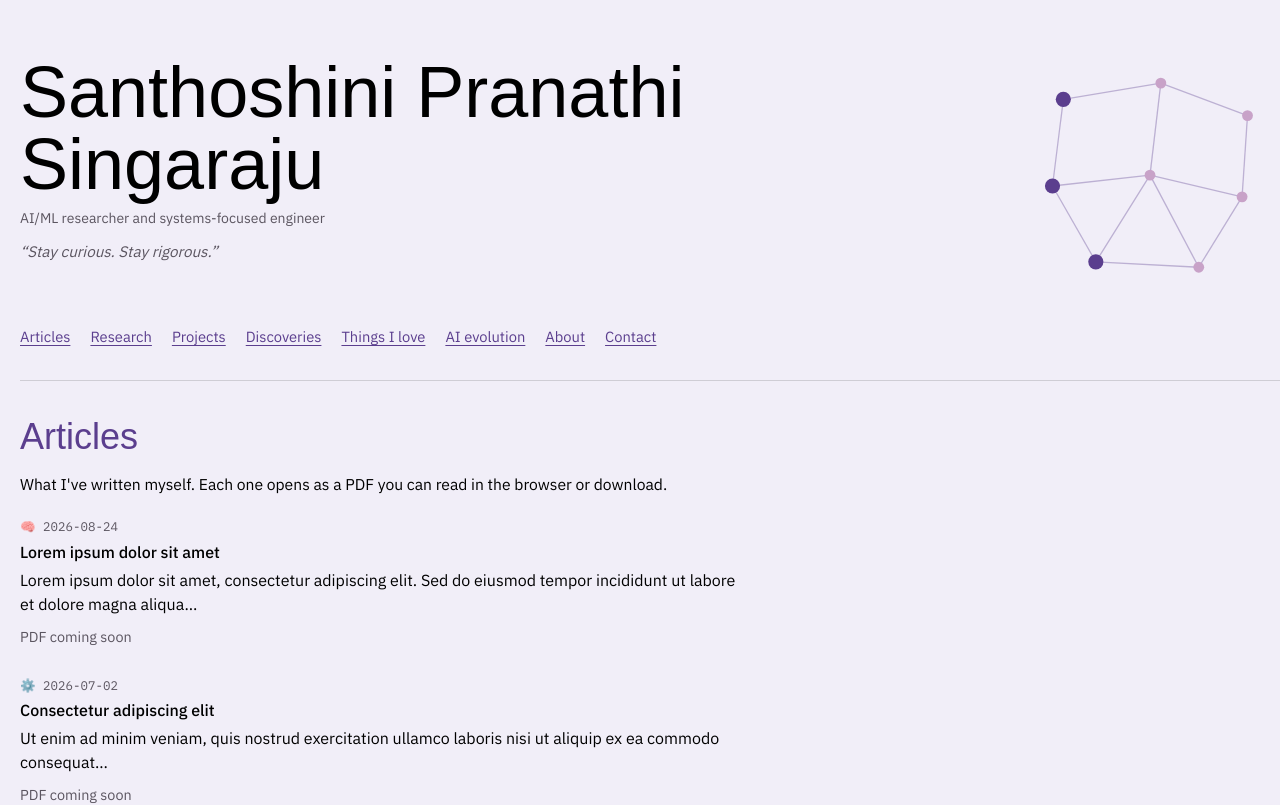
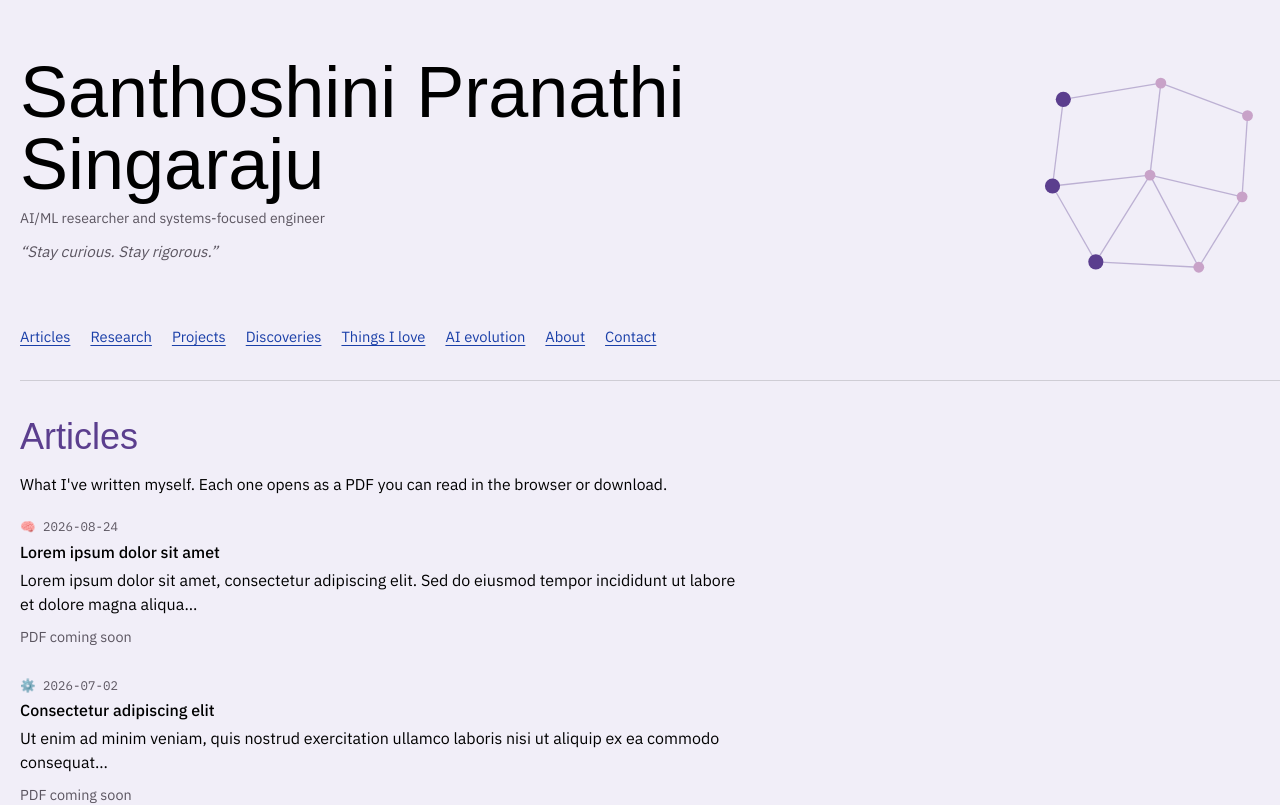
Before and after one commit to pranathi000/portfolio, a Next.js app: page / in a window 1280 px wide. Shown: the top 805 px of the page. Built offline with nearby package versions, Linux system fonts and the light colour scheme; a web font is replaced by a local one.

Commit message:
Update globals.css

```diff
--- a/app/globals.css
+++ b/app/globals.css
@@ -12,7 +12,7 @@ body {
 }
 ::selection { background: #C8A2C8; color: #000000; }
 
-a { color: #5B3E8E; text-decoration: underline; text-underline-offset: 3px; }
+a { color: #1A3FA8; text-decoration: underline; text-underline-offset: 3px; }
 a:hover { opacity: 0.72; }
 
 @media (prefers-reduced-motion: reduce) {
```
